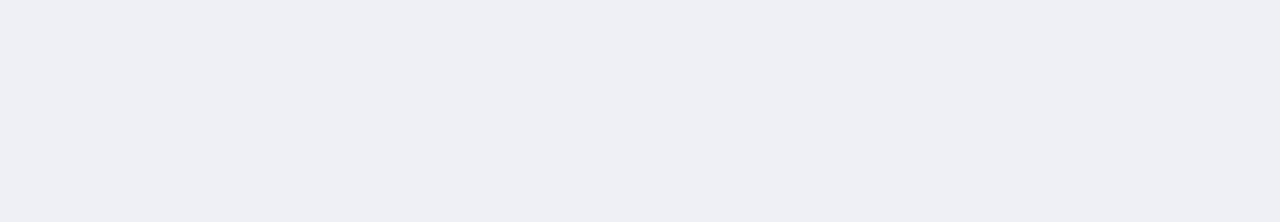
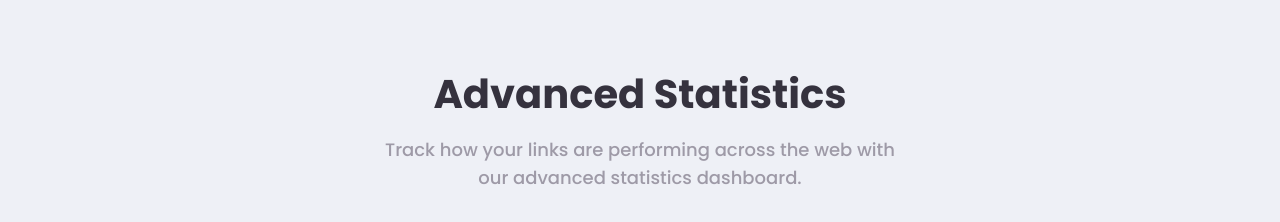
Before and after one commit to shobhit-gupta/fem12-shortly, a SvelteKit app: page / in a window 1280 px wide. Shown: the part 1220-1442 px from the top of the page. Before the commit the page ends 1290 px from the top, so only its background shows below. Built offline with nearby package versions, Linux system fonts and the light colour scheme.

Commit message:
feat: Add section title & subtitle

```diff
--- a/src/routes/+page.svelte
+++ b/src/routes/+page.svelte
@@ -222,10 +222,17 @@
 	</div>
 </div>
 
-<!-- Advanced Statistics -->
-
-<!-- Track how your links are performing across the web with our  -->
-<!-- advanced statistics dashboard. -->
+<div class="full-width">
+	<div class="center-content-container section">
+		<div class="mx-auto max-w-[540px] text-center">
+			<h2 class="section-title text-veryDarkBlue">Advanced Statistics</h2>
+			<p class="mt-4 text-grayishViolet md:mt-[18px]">
+				Track how your links are performing across the web with our advanced statistics
+				dashboard.
+			</p>
+		</div>
+	</div>
+</div>
 
 <!-- Brand Recognition -->
 
@@ -269,6 +276,11 @@
 	.section {
 		@apply px-6 pb-20 md:pb-32;
 	}
+
+	.section-title {
+		@apply text-[28px] font-bold leading-[48px] md:text-[40px];
+	}
+
 	.link {
 		@apply text-base leading-none tracking-[0.12px] md:text-xl md:leading-[1.8em] md:tracking-[0.15px];
 	}
```
